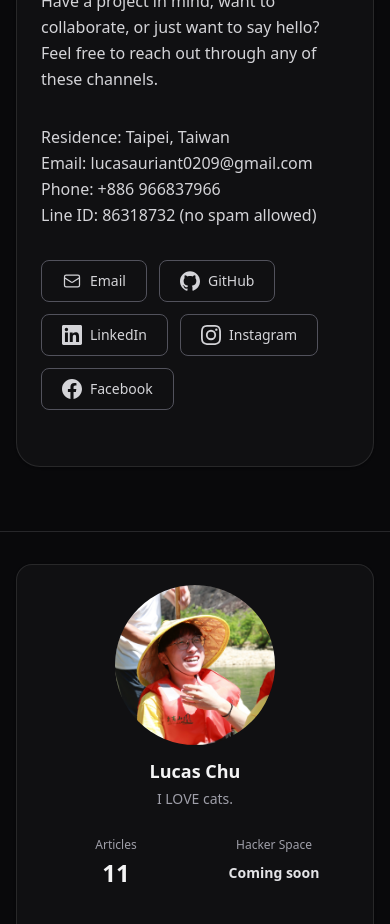
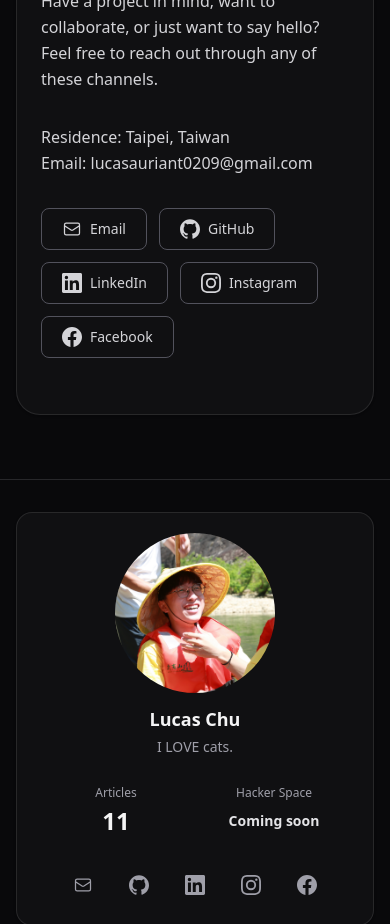
Before and after one commit to Lucas-Chu-0209/HackMyWayIn, a Next.js app: page /about in a window 390 px wide. Shown: the part 4460-5384 px from the top of the page. Built offline with nearby package versions, Linux system fonts and the light colour scheme.

Commit message:
remove phone and Line ID

```diff
--- a/src/components/ContactSection.tsx
+++ b/src/components/ContactSection.tsx
@@ -21,8 +21,6 @@
           <p className="text-zinc-600 dark:text-zinc-300 mb-8 leading-relaxed">
             Residence: Taipei, Taiwan<br></br>
             Email: lucasauriant0209@gmail.com<br></br>
-            Phone: +886 966837966<br></br>
-            Line ID: 86318732 (no spam allowed)
           </p>
           <div className="flex flex-wrap gap-3">
             {contactLinks.map((link) => (
```
